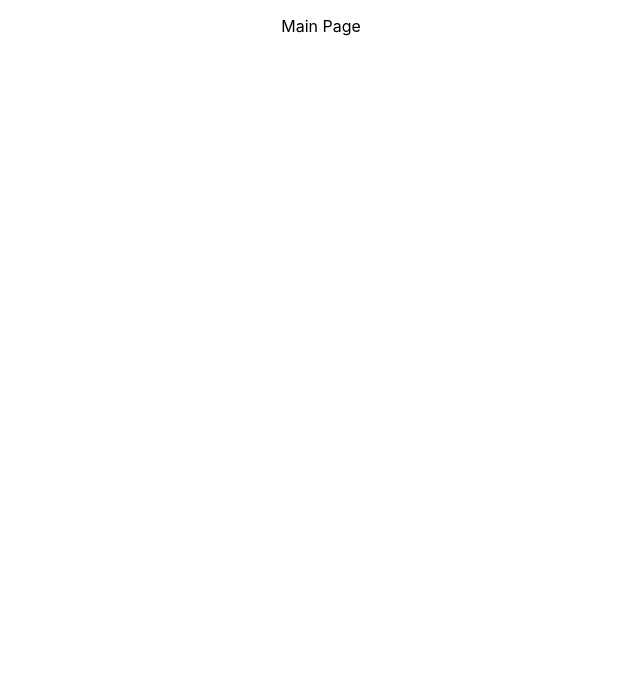
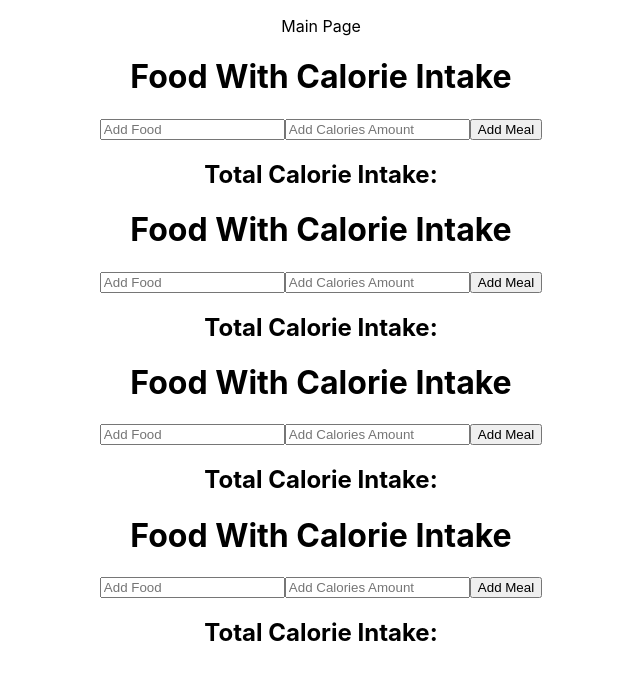
Before and after one commit to realdanieljames/exercise-group-project, a React (Create React App) app: page /main-page in a window 1280 px wide. Shown: the top 680 px of the page, without its empty margins (319-959 px from the left). Built offline with nearby package versions, Linux system fonts and the light colour scheme.

Commit message:
added FoodReducer

```diff
--- a/src/components/FoodCalories/FoodCalories.js
+++ b/src/components/FoodCalories/FoodCalories.js
@@ -1,9 +1,23 @@
 import React from 'react'
 
-const FoodCalories = () => {
-    return (
+const FoodCalories = (props) => {
+    console.log(props)
+
+        return (
         <div>
-            <p>Food Page</p>
+
+
+
+            <h1>Food With Calorie Intake</h1>
+            <div>
+            <input placeholder='Add Food'></input>
+            <input placeholder="Add Calories Amount"></input>
+            <button>Add Meal</button>
+            </div>
+            <h2>Total Calorie Intake:{props.mealCalories}</h2>
+
+            {props.mealName}
+
         </div>
     )
 }
--- a/src/components/MainPage/MainPage.js
+++ b/src/components/MainPage/MainPage.js
@@ -1,39 +1,44 @@
 import React from "react";
 import { connect } from "react-redux";
-
-
+import FoodCalories from "../FoodCalories/FoodCalories";
 
 const MainPage = (props) => {
+    console.log(props.food)
 return (
     <div>
     <div>
         <p>Main Page</p>
     </div>
+    {props.food.map((value)=>{
+        return(
+            <FoodCalories/>
 
-    <div>
-        {/* {props.food.map((value)=>{
-            console.log(value)
-        })} */}
+        )
+
+    })}
+    <FoodCalories/>
+
         </div>
-    </div>
-);
-};
+
+
+)
+}
 
 const mapStateToProps = (state) => {
 return {
     food: state.food_Reducer.food,
-
-    }
-}
-
+};
+};
 
 const mapDispatchToProps = (dispatch) => {
 return {
-        addFood: () => dispatch({type:"ADD_NEW_FOOD", newFood: {name: "Cheddaer CHd", id: "ps1234", calories: "245"}}),
+    addFood: () =>
+    dispatch({
+        type: "ADD_NEW_FOOD",
+        newFood: { name: "Cheddaer CHd", id: "ps1234", calories: "245" },
+    }),
     // addClassToStudent: (id, newClass) => dispatch({type: "ADD_CLASS_TO_STUDENT", targetId: id, class: newClass})
-    }
-}
-
-
+};
+};
 
 export default connect(mapStateToProps, mapDispatchToProps)(MainPage);
--- a/src/store/reducers/FoodReducer.js
+++ b/src/store/reducers/FoodReducer.js
@@ -1,6 +1,8 @@
 const initialState ={
     food: [
-        {mealName: 'apple cheddar', id:'1234', calories: '24'}
+        {mealName: 'apple cheddar', id:'1234', calories: '24'},
+        {mealName: 'apple cheddar', id:'1234', calories: '24'},
+        {mealName: 'apple cheddar', id:'1234', calories: '24'},
     ]
 }
 
```
Lines whose indentation alone changed are shown as unchanged.
